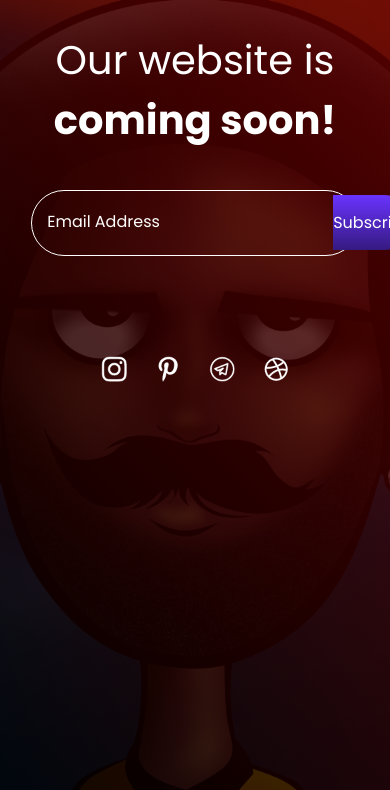
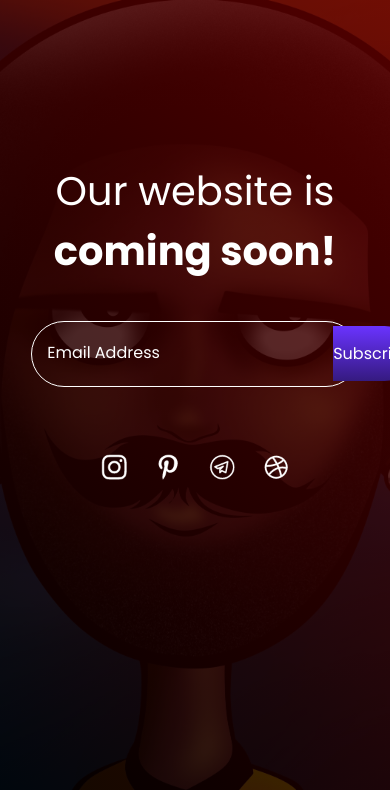
Before and after one commit to Jo-erl/ComingSoon, a plain HTML site: page index.html in a window 390 px wide. Shown: the part 54-844 px from the top of the page. Drawn offline with Linux system fonts and the light colour scheme.

Commit message:
Add files via upload

```diff
--- a/style.css
+++ b/style.css
@@ -129,6 +129,8 @@ input[type="email"] {
 
     @media only screen and (max-width: 768px) {
         .content h1{
+            margin-top: 50%;
+
             font-size: 40px;
             font-weight: 400;
         }
@@ -153,7 +155,11 @@ input[type="email"] {
         }
 
         .links{
-            margin-top: 30%;
+            margin-top: 20%;
             cursor: pointer;
         }
+
+        .content{
+            margin: 10% auto 0;
+        }
     }
```
